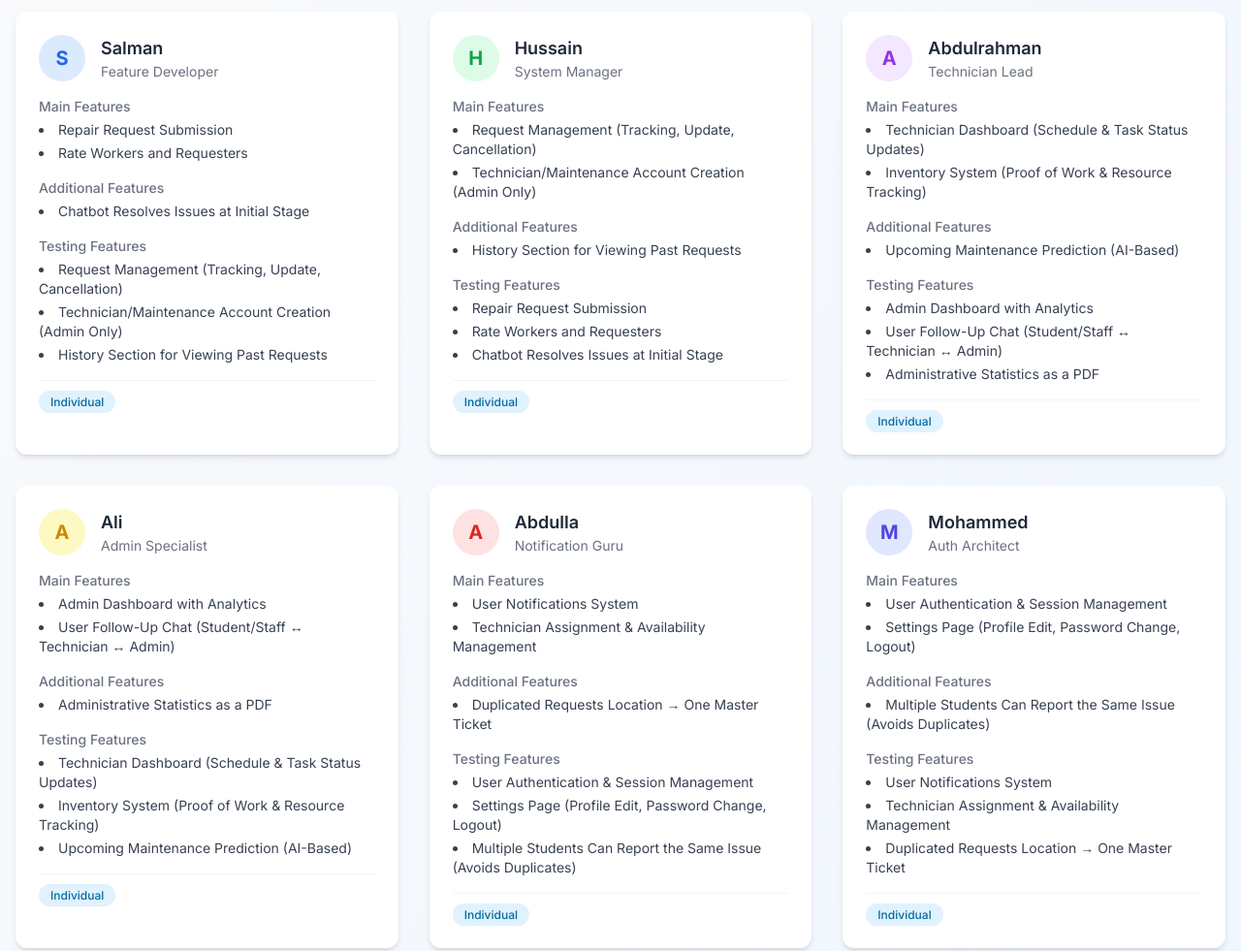
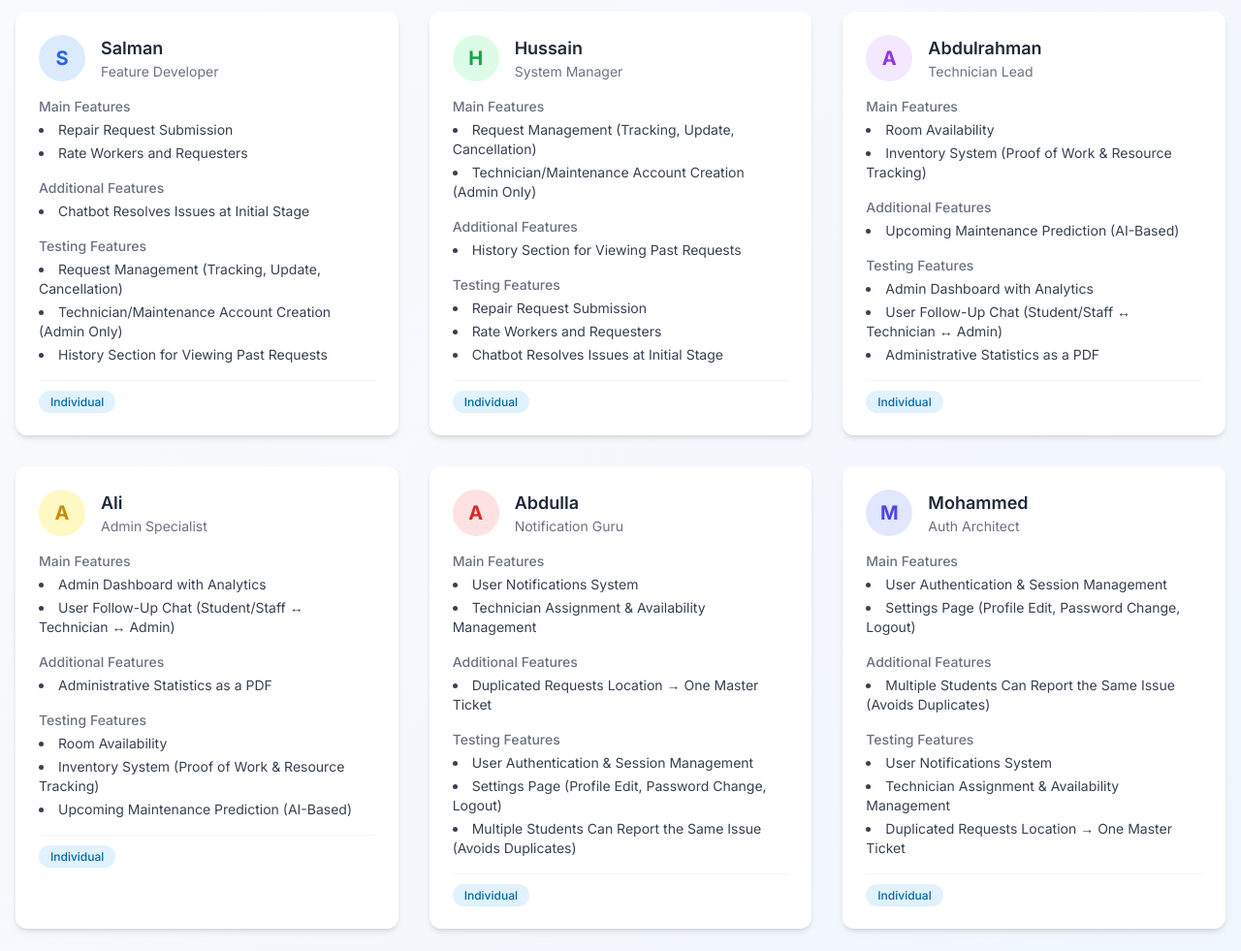
Before and after one commit to Mjhumaidan16/Poly_FixIt, a plain HTML site: page index.html in a window 1280 px wide. Shown: the part 300-1281 px from the top of the page at 97% size. Drawn offline with nearby package versions, Linux system fonts and the light colour scheme.

Commit message:
Update index.html
{"changed": "Technician Dashboard (Schedule & Task Status Updates)", "to": "Room Availability"}

```diff
--- a/index.html
+++ b/index.html
@@ -148,7 +148,7 @@
                         <div>
                             <h4 class="text-sm font-medium text-gray-500 mb-1">Main Features</h4>
                             <ul class="list-disc list-inside text-sm text-gray-700 space-y-1">
-                                <li>Technician Dashboard (Schedule & Task Status Updates)</li>
+                                <li>Room Availability</li>
                                 <li>Inventory System (Proof of Work & Resource Tracking)</li>
                             </ul>
                         </div>
@@ -202,7 +202,7 @@
                         <div>
                             <h4 class="text-sm font-medium text-gray-500 mb-1">Testing Features</h4>
                             <ul class="list-disc list-inside text-sm text-gray-700 space-y-1">
-                                <li>Technician Dashboard (Schedule & Task Status Updates)</li>
+                                <li>Room Availability</li>
                                 <li>Inventory System (Proof of Work & Resource Tracking)</li>
                                 <li>Upcoming Maintenance Prediction (AI-Based)</li>
                             </ul>
```
